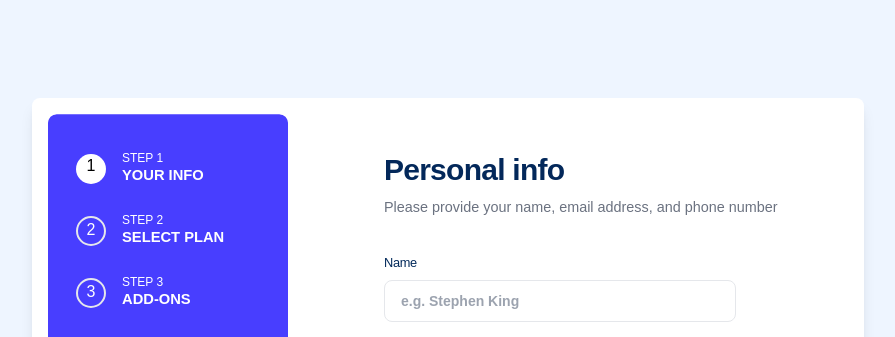
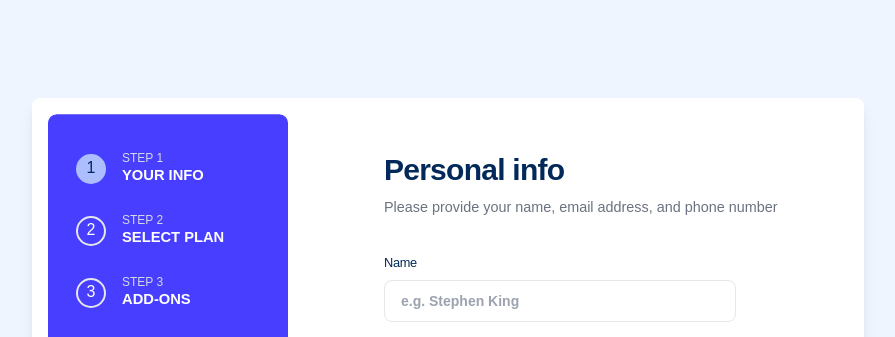
Before and after one commit to DOCSPLOIT/fm_multi_step_form, a React (Vite) app: page / in a window 1280 px wide. Shown: the top 337 px of the page, without its empty margins (192-1087 px from the left). Built offline with nearby package versions, Linux system fonts and the light colour scheme.

Commit message:
stepper index style

```diff
--- a/src/components/Form/Info.tsx
+++ b/src/components/Form/Info.tsx
@@ -11,9 +11,9 @@ function InfoForm() {
     const stepperCtx = useContext(StepperContext)
     const formik = useFormik({
         initialValues: {
-            name: '',
-            email: '',
-            phone: ""
+            name: formCtx.personalInfo?.name,
+            email: formCtx.personalInfo?.email,
+            phone: formCtx.personalInfo?.phone
         },
         validationSchema: object().shape({
             name: string().required('This field is required'),
@@ -38,6 +38,7 @@ function InfoForm() {
                     invalid={formik.touched.name && formik.errors.name !== undefined}
                     onChange={formik.handleChange}
                     onBlur={formik.handleBlur}
+                    value={formik.values.name}
                     id="name"
                     name="name"
                     placeholder='e.g. Stephen King'
@@ -47,6 +48,8 @@ function InfoForm() {
                     errorText={formik.errors.email}
                     invalid={formik.touched.email && formik.errors.email !== undefined}
                     onChange={formik.handleChange}
+                    value={formik.values.email}
+
                     onBlur={formik.handleBlur}
                     id="email"
                     name="email"
@@ -58,6 +61,8 @@ function InfoForm() {
                     invalid={formik.touched.phone && formik.errors.phone !== undefined}
                     onChange={formik.handleChange}
                     onBlur={formik.handleBlur}
+                    value={formik.values.phone}
+
                     id="phone"
                     name="phone"
                     placeholder='e.g. +1 234 567 890'
--- a/src/components/Stepper/Stepper.tsx
+++ b/src/components/Stepper/Stepper.tsx
@@ -29,8 +29,8 @@ export default function Stepper(props: any) {
 
     function classNameOfNumber(index: number) {
         if (current === index) {
-            return "bg-white"
-        } else { return "border-2 text-white" }
+            return "bg-[hsl(228,100%,84%)] text-[hsl(213,96%,18%)] border-2 border-[hsl(228,100%,84%)] font-medium"
+        } else { return "border-2 text-white font-medium" }
     }
 
     function onClickStep(index: number) {
@@ -47,7 +47,7 @@ export default function Stepper(props: any) {
                                 <p className={"rounded-full h-[30px] w-[30px] text-center  " + classNameOfNumber(index)}>{index + 1}</p>
                             </div>
                             <div>
-                                <p className="leading-[.8] text-[.75rem] font-medium text-white">STEP {index + 1}</p>
+                                <p className="leading-[.8] text-[.75rem]  text-[hsl(229,24%,87%)]">STEP {index + 1}</p>
                                 <p className="font-bold text-[.92rem] leading-[1.5rem] text-white">{text.toUpperCase()}</p>
                             </div>
                         </div>
```
